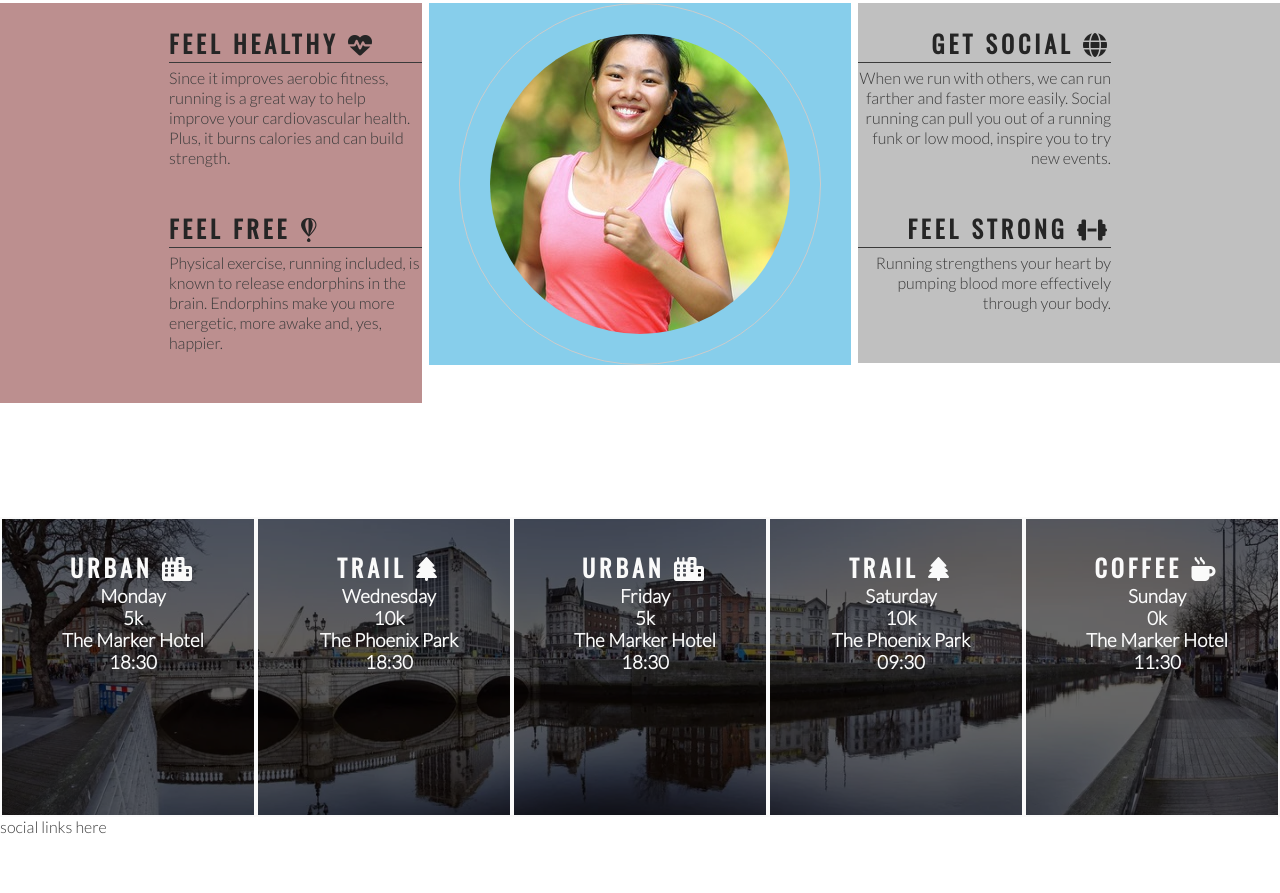
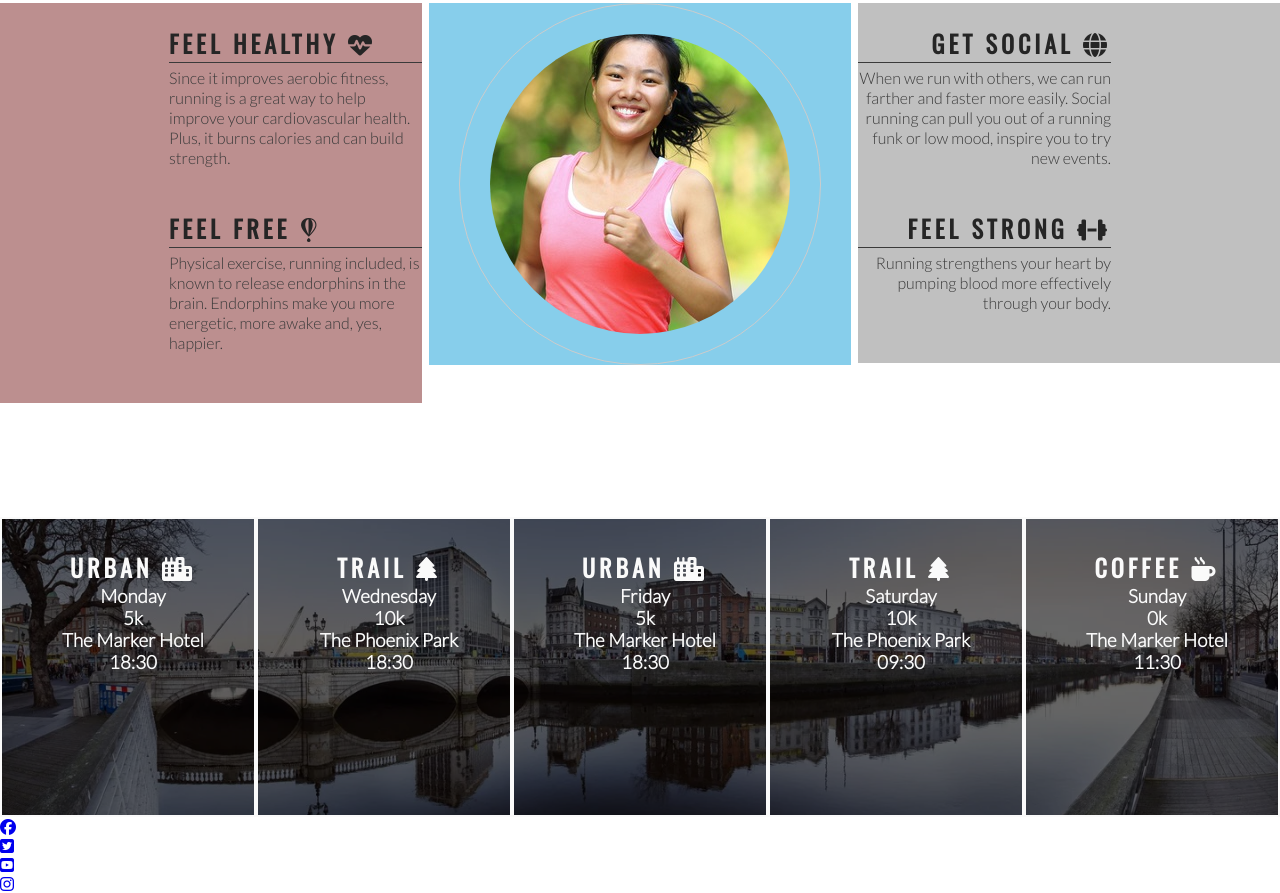
Before and after one commit to ChrisT-CC/love-running, a plain HTML site: page index.html in a window 1280 px wide. Shown: the part 778-1671 px from the top of the page. Before the commit the page ends 1614 px from the top, so only its background shows below. Drawn offline with nearby package versions, Linux system fonts and the light colour scheme.

Commit message:
Add social media icons

```diff
--- a/index.html
+++ b/index.html
@@ -109,7 +109,20 @@
         </div>
     </section>
     <footer>
-        social links here
+        <ul>
+            <li>
+                <a href="http://facebook.com" target="_blank" rel="noopener" aria-label="Visit our Facebook page (opens in a new tab)"><i class="fab fa-facebook"></i></a>
+            </li>
+            <li>
+                <a href="http://twitter.com" target="_blank" rel="noopener" aria-label="Visit our Twitter page (opens in a new tab)"><i class="fab fa-twitter-square"></i></a>
+            </li>
+            <li>
+                <a href="http://youtube.com" target="_blank" rel="noopener" aria-label="Visit our YouTube page (opens in a new tab)"><i class="fab fa-youtube-square"></i></i></a>
+            </li>
+            <li>
+                <a href="http://facebook.com" target="_blank" rel="noopener" aria-label="Visit our Instagram page (opens in a new tab)"><i class="fab fa-instagram"></i></i></a>
+            </li>
+        </ul>
     </footer>
 
     <!-- font awsome script -->
```
